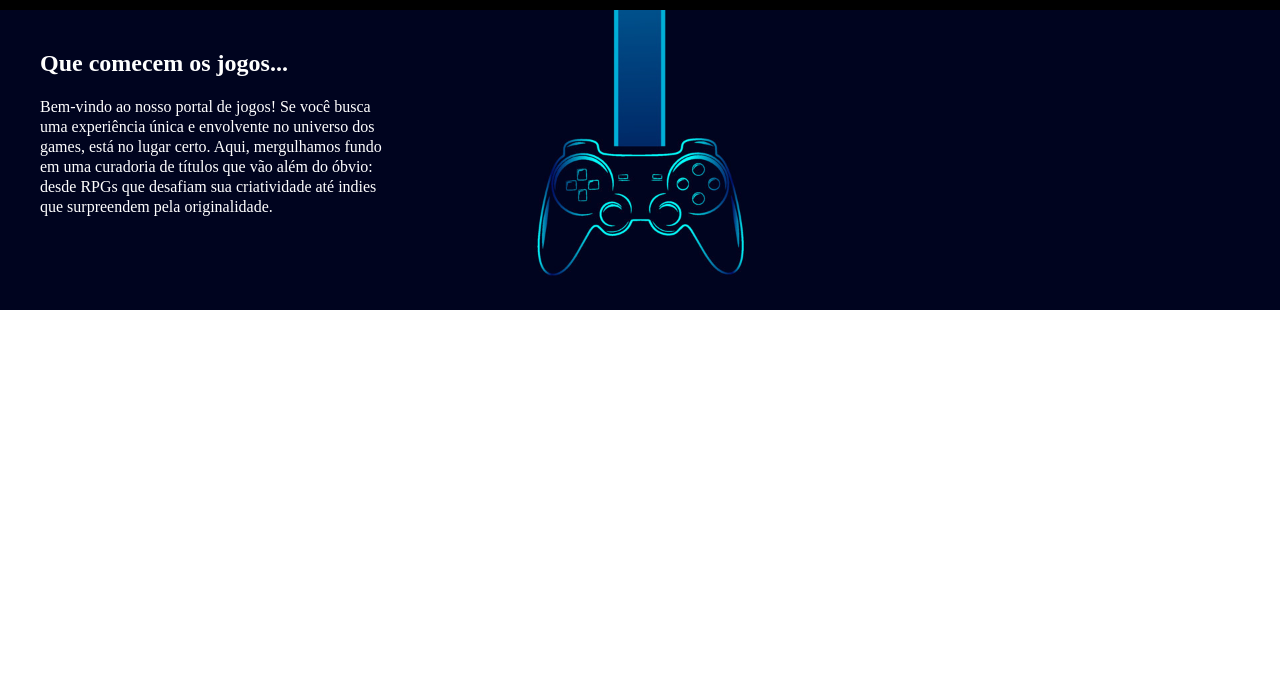
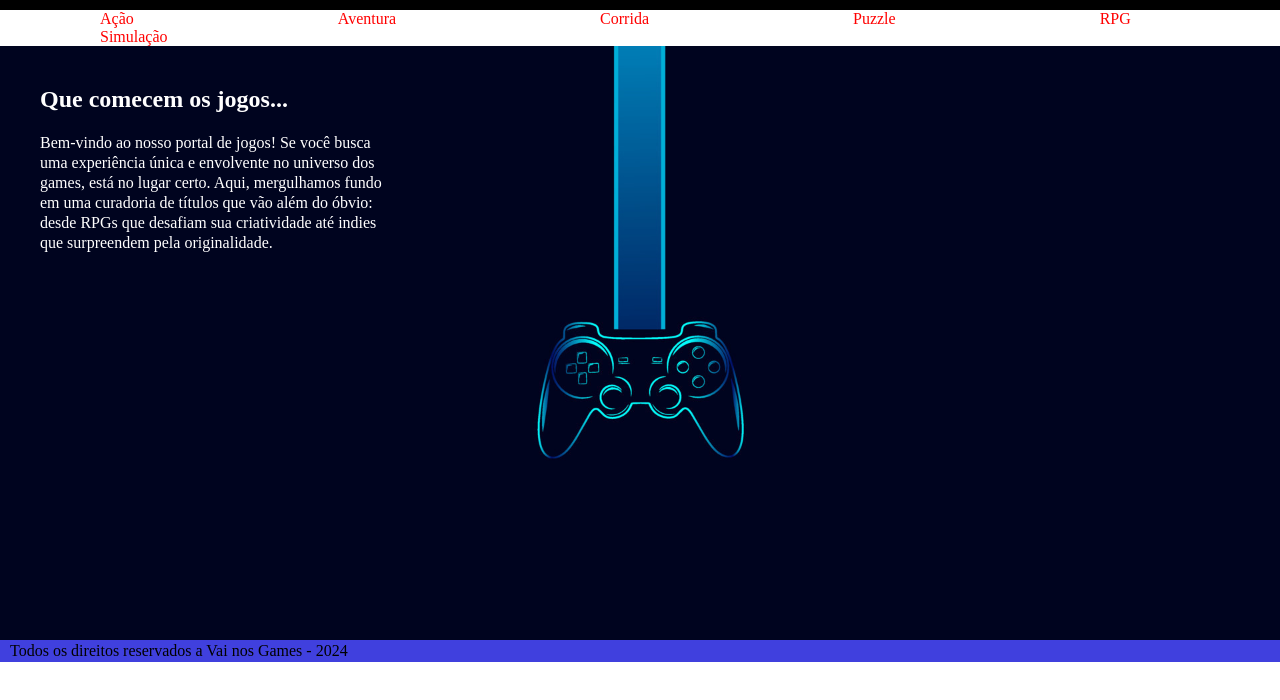
Before and after one commit to SandraSoares/Vai-Nos-Games, a plain HTML site: page index.html in a window 1280 px wide. Shown: the part 50-750 px from the top of the page. Drawn offline with Linux system fonts and the light colour scheme.

Commit message:
alteração em index.html

```diff
--- a/index.html
+++ b/index.html
@@ -10,11 +10,20 @@
     <header>
         <h1>Vai nos Games</h1>
     </header>
+    <nav>Ação</nav>
+    <nav>Aventura</nav>
+    <nav>Corrida</nav>
+    <nav>Puzzle</nav>
+    <nav>RPG</nav>
+    <nav>Simulação</nav>
     <main>
         <section class="PrimeiraSessão">
             <h2>Que comecem os jogos...</h2>
             <p>Bem-vindo ao nosso portal de jogos! Se você busca uma experiência única e envolvente no universo dos games, está no lugar certo. Aqui, mergulhamos fundo em uma curadoria de títulos que vão além do óbvio: desde RPGs que desafiam sua criatividade até indies que surpreendem pela originalidade.</p>
         </section>
     </main>
+    <footer>
+        <p>Todos os direitos reservados a Vai nos Games - 2024</p>
+    </footer>
 </body>
 </html>
--- a/style.scss
+++ b/style.scss
@@ -13,7 +13,7 @@ header {
 }
 
 .PrimeiraSessão {
-    height: 300px;
+    height: 594px;
     background-image: url("Imgs/gamer.jpg");
     background-repeat: no-repeat;
     background-size: cover;
@@ -21,9 +21,21 @@ header {
     color: white;
     padding: 40px;
 
-    p {
+p {
         width: 350px;
         margin-top: 20px;
         line-height: 20px;
     }
 }
+
+nav {
+    color: red;
+    display: inline;
+    margin: 100px;
+}
+
+footer {
+    background-color: rgb(64, 64, 222);
+    padding: 2px;
+    padding-left: 10px
+}
```
Also changed, not shown: Imgs/Contra.jpg (added), Imgs/Mortalkombat.webp (added), Imgs/stardew-valley.jpg (added), style.css, 1 other file.
